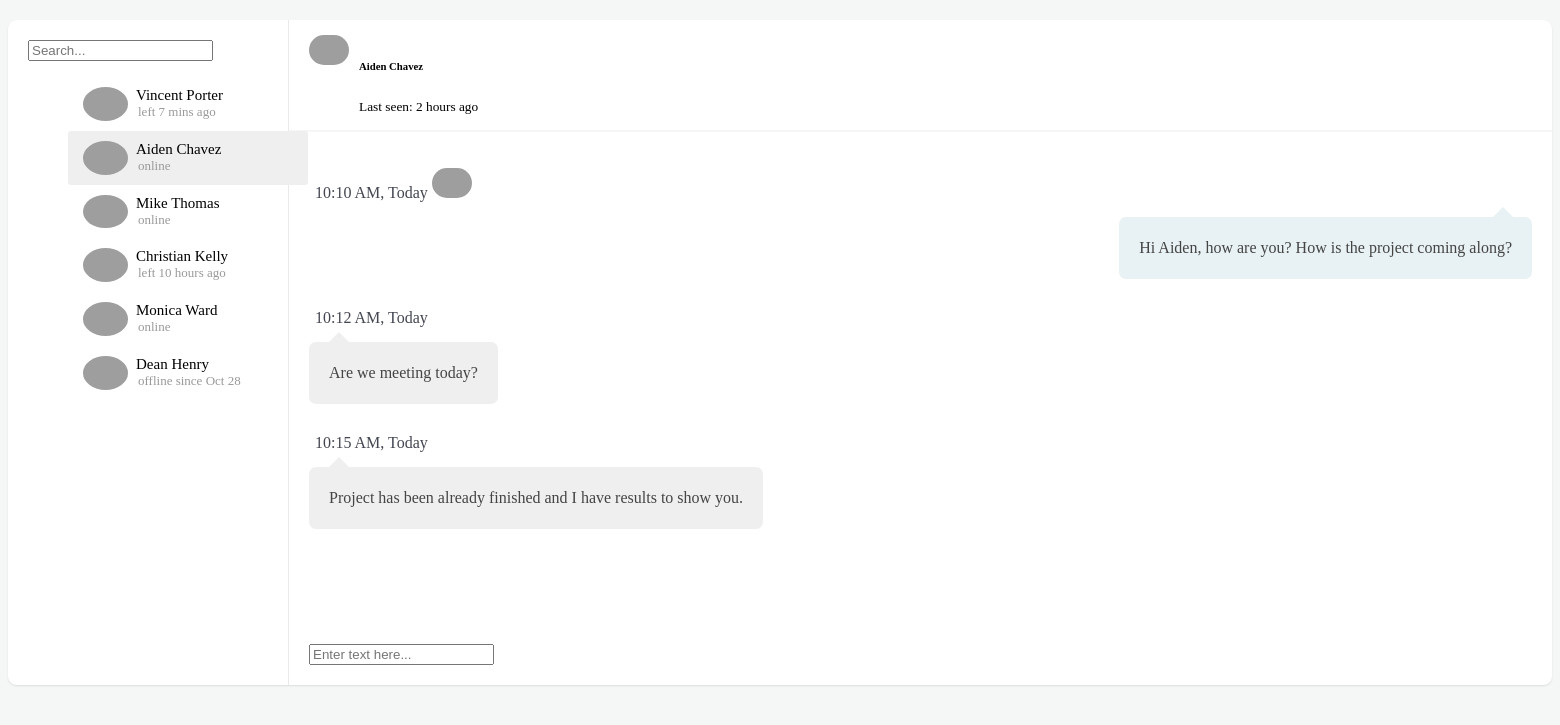
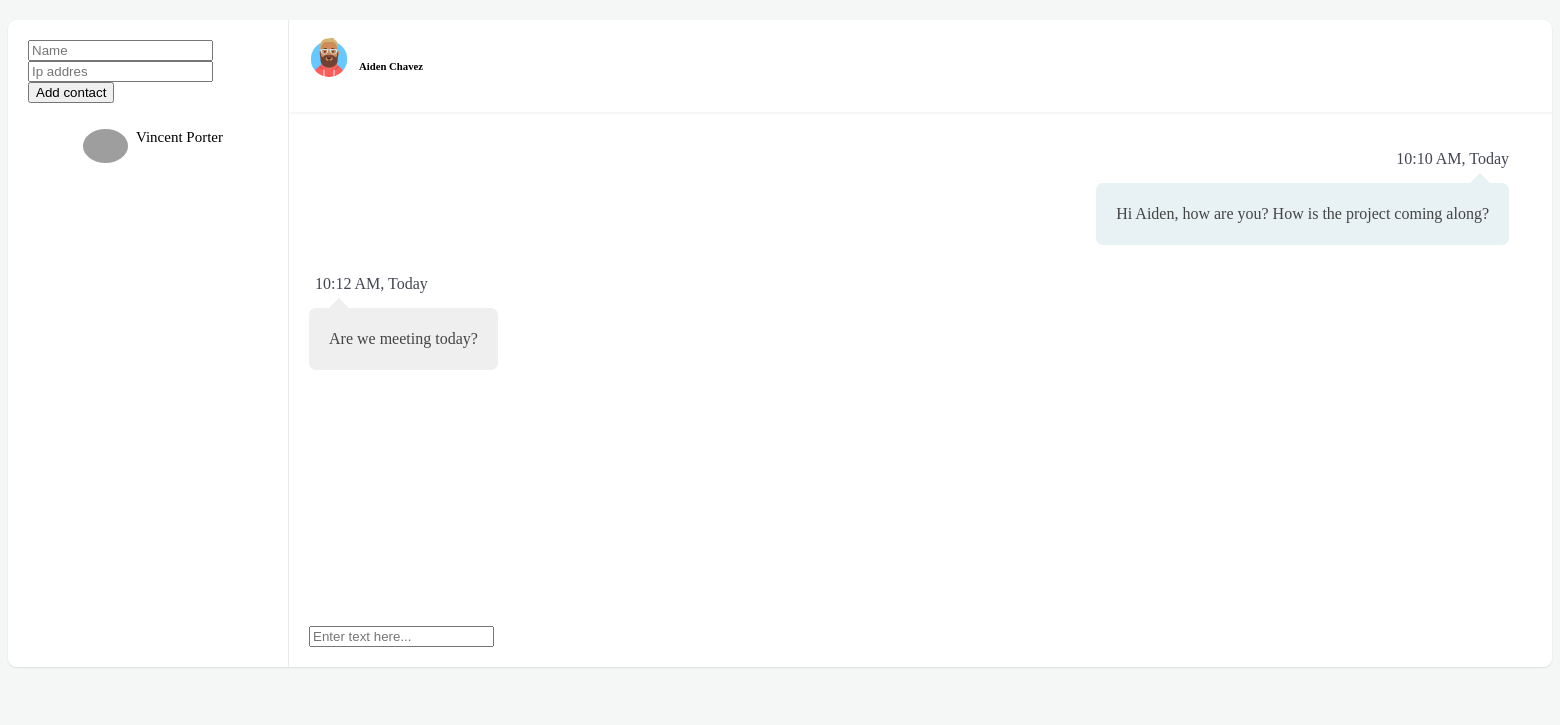
Before and after one commit to LukaszCzerniszewski/Demonstrator-IPsec, a Flask app: page / in a window 1560 px wide. Shown: the top 725 px of the page. Run offline with Flask 2, Linux system fonts and the light colour scheme; grey boxes are pictures that could not be loaded.

Commit message:
Ładny html

```diff
--- a/static/style.css
+++ b/static/style.css
@@ -90,7 +90,10 @@ body{
 
 .chat .chat-history {
     padding: 20px;
-    border-bottom: 2px solid #fff
+    border-bottom: 2px solid #fff;
+    width: 1200px;
+    height: 400px;
+    overflow:scroll;
 }
 
 .chat .chat-history ul {
@@ -106,6 +109,11 @@ body{
     margin-bottom: 0px
 }
 
+.chat .chat-history .message-data-right {
+    margin-bottom: 15px;
+    text-align: right;
+}
+
 .chat .chat-history .message-data {
     margin-bottom: 15px
 }
@@ -119,6 +127,8 @@ body{
     color: #434651;
     padding-left: 6px
 }
+
+
 
 .chat .chat-history .message {
     color: #444;
--- a/templates/index.html
+++ b/templates/index.html
@@ -7,7 +7,7 @@
 
 <!--  Load JavaScript in Flask with html-->
   <script>
-    alert("Page has been loaded successfully")
+
   </script>
 
   </head>
@@ -16,68 +16,42 @@
 <div class="row clearfix">
     <div class="col-lg-12">
         <div class="card chat-app">
+            <!-- Lista kontaktów -->
             <div id="plist" class="people-list">
                 <div class="input-group">
                     <div class="input-group-prepend">
                         <span class="input-group-text"><i class="fa fa-search"></i></span>
                     </div>
-                    <input type="text" class="form-control" placeholder="Search...">
+                    <input type="text" class="form-control" placeholder="Name">
+                    <input type="text" class="form-control" placeholder="Ip addres">
+
+
                 </div>
+                <button type="button" >Add contact</button>
                 <ul class="list-unstyled chat-list mt-2 mb-0">
+
                     <li class="clearfix">
-                        <img src="https://bootdey.com/img/Content/avatar/avatar1.png" alt="avatar">
+                        <img src="static/avatarLeft.png" alt="avatar">
                         <div class="about">
                             <div class="name">Vincent Porter</div>
-                            <div class="status"> <i class="fa fa-circle offline"></i> left 7 mins ago </div>
                         </div>
                     </li>
-                    <li class="clearfix active">
-                        <img src="https://bootdey.com/img/Content/avatar/avatar2.png" alt="avatar">
-                        <div class="about">
-                            <div class="name">Aiden Chavez</div>
-                            <div class="status"> <i class="fa fa-circle online"></i> online </div>
-                        </div>
-                    </li>
-                    <li class="clearfix">
-                        <img src="https://bootdey.com/img/Content/avatar/avatar3.png" alt="avatar">
-                        <div class="about">
-                            <div class="name">Mike Thomas</div>
-                            <div class="status"> <i class="fa fa-circle online"></i> online </div>
-                        </div>
-                    </li>
-                    <li class="clearfix">
-                        <img src="https://bootdey.com/img/Content/avatar/avatar7.png" alt="avatar">
-                        <div class="about">
-                            <div class="name">Christian Kelly</div>
-                            <div class="status"> <i class="fa fa-circle offline"></i> left 10 hours ago </div>
-                        </div>
-                    </li>
-                    <li class="clearfix">
-                        <img src="https://bootdey.com/img/Content/avatar/avatar8.png" alt="avatar">
-                        <div class="about">
-                            <div class="name">Monica Ward</div>
-                            <div class="status"> <i class="fa fa-circle online"></i> online </div>
-                        </div>
-                    </li>
-                    <li class="clearfix">
-                        <img src="https://bootdey.com/img/Content/avatar/avatar3.png" alt="avatar">
-                        <div class="about">
-                            <div class="name">Dean Henry</div>
-                            <div class="status"> <i class="fa fa-circle offline"></i> offline since Oct 28 </div>
-                        </div>
-                    </li>
+
                 </ul>
             </div>
+            <!-- Koniec konkaktow -->
+
+
             <div class="chat">
                 <div class="chat-header clearfix">
                     <div class="row">
                         <div class="col-lg-6">
                             <a href="javascript:void(0);" data-toggle="modal" data-target="#view_info">
-                                <img src="https://bootdey.com/img/Content/avatar/avatar2.png" alt="avatar">
+                                <img src="static/avatarRight.png" alt="avatar">
                             </a>
+                            <!-- Osoba z którą obecnie się pisze -->
                             <div class="chat-about">
                                 <h6 class="m-b-0">Aiden Chavez</h6>
-                                <small>Last seen: 2 hours ago</small>
                             </div>
                         </div>
                         <div class="col-lg-6 hidden-sm text-right">
@@ -88,12 +62,12 @@
                         </div>
                     </div>
                 </div>
+                <!-- Okienko czatu  -->
                 <div class="chat-history">
                     <ul class="m-b-0">
                         <li class="clearfix">
-                            <div class="message-data text-right">
+                            <div class="message-data-right">
                                 <span class="message-data-time">10:10 AM, Today</span>
-                                <img src="https://bootdey.com/img/Content/avatar/avatar7.png" alt="avatar">
                             </div>
                             <div class="message other-message float-right"> Hi Aiden, how are you? How is the project coming along? </div>
                         </li>
@@ -103,14 +77,11 @@
                             </div>
                             <div class="message my-message">Are we meeting today?</div>
                         </li>
-                        <li class="clearfix">
-                            <div class="message-data">
-                                <span class="message-data-time">10:15 AM, Today</span>
-                            </div>
-                            <div class="message my-message">Project has been already finished and I have results to show you.</div>
-                        </li>
+
                     </ul>
                 </div>
+                <!-- Koniec okienka czatu  -->
+
                 <div class="chat-message clearfix">
                     <div class="input-group mb-0">
                         <div class="input-group-prepend">
```
